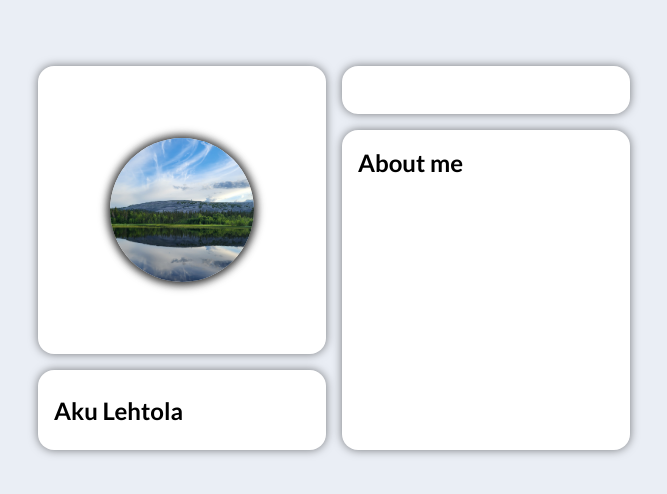
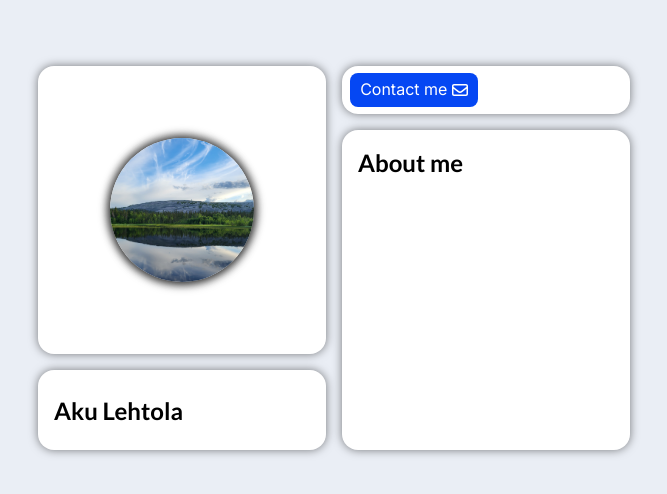
Before and after one commit to akulehtola/akulehtola.com, a React (Vite) app in the folder client/: page / in a window 1280 px wide. Shown: the part 142-636 px from the top of the page, without its empty margins (306-973 px from the left). Built offline with nearby package versions, Linux system fonts and the light colour scheme; no server answers.

Commit message:
added contact button to socialscontainer

```diff
--- a/client/src/SocialsContainer/Component.tsx
+++ b/client/src/SocialsContainer/Component.tsx
@@ -1,10 +1,17 @@
+import { FontAwesomeIcon } from '@fortawesome/react-fontawesome'
+import { faEnvelope } from '@fortawesome/free-regular-svg-icons'
 import './index.css'
+
+function handleContact():void {
+    window.open("mailto:me@akulehtola.com")
+}
+
 
 export default function SocialsContainer() {
     return (
         <>
         <div className="socialscontainer">
-
+            <button className="m" onClick={handleContact}>Contact me&nbsp;<FontAwesomeIcon icon={faEnvelope} /></button>
         </div>
         </>
     )
--- a/client/src/SocialsContainer/index.css
+++ b/client/src/SocialsContainer/index.css
@@ -1,3 +1,5 @@
+@import url('https://fonts.googleapis.com/css2?family=Inter:ital,opsz,wght@0,14..32,100..900;1,14..32,100..900&display=swap');
+
 .socialscontainer {
     width: 18rem;
     height: 3rem;
@@ -7,4 +9,29 @@
     display: flex;
     align-items: center;
     margin-bottom: 0.5rem;
+
 }
+
+.m {
+    width: 8rem;
+    height: 70%;
+    line-height: 70%;
+    border-radius: 8px;
+    display: flex;
+    justify-content: center;
+    align-items: center;
+    flex-direction: row;
+    background-color: #0547f3;
+    color: #fff;
+    margin-left: 0.5rem;
+    border: none;
+    outline: none;
+    font-size: 1rem;
+    font-family: "Inter", sans-serif;
+    transition-duration: 0.3s;
+}
+
+.m:hover {
+    background-color: #033ac7;
+    transition-duration: 0.3s;
+}
```
